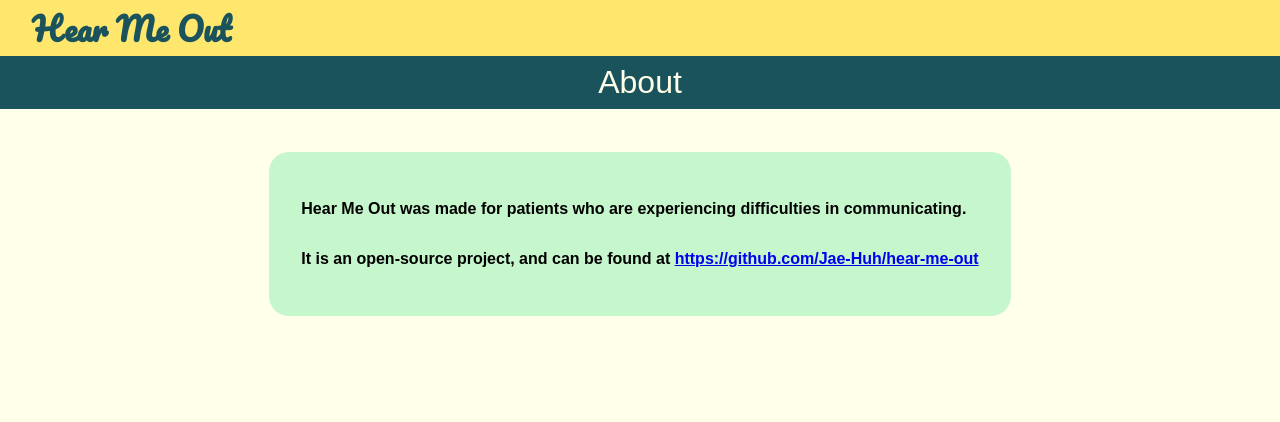
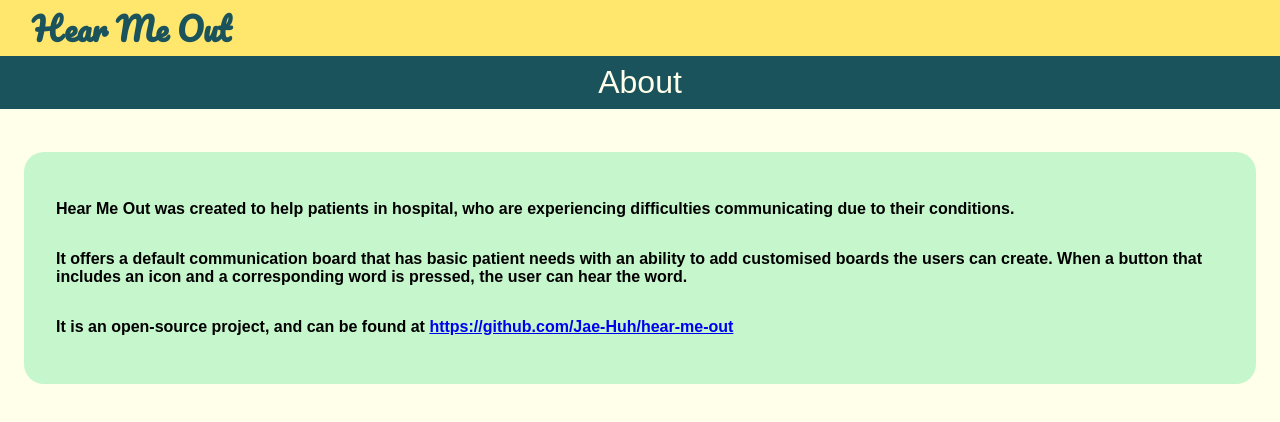
Before and after one commit to jae-huh/hear-me-out, a React (Create React App) app: page /#/about in a window 1280 px wide. Shown: the top 422 px of the page. Built offline with nearby package versions, Linux system fonts and the light colour scheme.

Commit message:
Update about page

```diff
--- a/src/About.jsx
+++ b/src/About.jsx
@@ -11,7 +11,10 @@ const About = (props) => {
       <div className="additional-info-container">
         <div className="about-app">
           <p>
-            Hear Me Out was made for patients who are experiencing difficulties in communicating.
+            Hear Me Out was created to help patients in hospital, who are experiencing difficulties communicating due to their conditions.
+          </p>
+          <p>
+            It offers a default communication board that has basic patient needs with an ability to add customised boards the users can create. When a button that includes an icon and a corresponding word is pressed, the user can hear the word.
           </p>
           <p>
             It is an open-source project, and can be found at <a href="https://github.com/Jae-Huh/hear-me-out" target="blank">https://github.com/Jae-Huh/hear-me-out</a>
```
